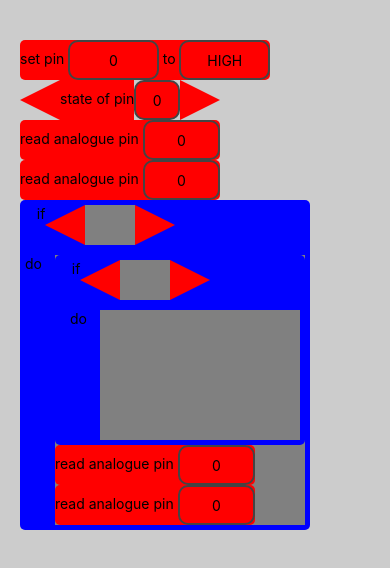
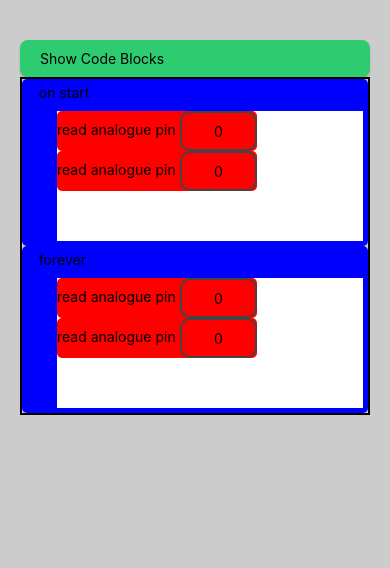
Before and after one commit to mounilsankar/BlockDuino, a React Native app: screen /Code in a window 390 px wide. Shown: the top 568 px of the page. Built offline with nearby package versions, Linux system fonts and the light colour scheme.

Commit message:
Added Button

```diff
--- a/App.js
+++ b/App.js
@@ -51,14 +51,19 @@ export default function App() {
   const [zones, setZones] = React.useState([
     {
       id: 6,
-      text: "if", type:"big", layout: null,
-      items: [{ id: 5, type:"big", text: "if",
-          items: [
-            { id: 7, type:"small", text: "setPin", layout: null},
-            { id: 8, type:"small", layout: null, text: "stateOfPin" },]
-     },
-     { id: 9, type:"small", layout: null, text: "readAnalogPin" },
-    { id: 10, type:"small", layout: null, text: "readAnalogPin" },
+      text: "on start", type:"big",
+      items: [
+     { id: 9, type:"small", text: "readAnalogPin" },
+    { id: 10, type:"small", text: "readAnalogPin" },
+
+    ],
+    },
+    {
+      id: 11,
+      text: "forever", type:"big",
+      items: [
+     { id: 9, type:"small", text: "readAnalogPin" },
+    { id: 10, type:"small", text: "readAnalogPin" },
 
     ],
     },
@@ -99,9 +104,18 @@ export default function App() {
             <Text stylae={styles.dragZoneTextStyle}>{zone.text}</Text>
             {children}
           </View>*/
-          <CustomBigBlock style={{
-            backgroundColor: hover ? "#E2E2E2" : "#FFF",
-          }}id={zone.text} children={children}/>
+          <View style={styles.bigBlock}>
+          <View style={{flexDirection:"row",padding:5}}>
+              <Text>   {zone.text} </Text>
+          </View>
+          <View style={{flexDirection:"row",padding:5,justifyContent:"flex-end",alignContent:"center"}}>
+              <Text style={{width:30}}>  </Text>
+              <View style={[{flexDirection:"column",flex:1,backgroundColor: hover ? "#E2E2E2" : "#FFF",minHeight:130,minWidth:200}]}>{children}</View>
+          </View>
+          </View>
+          /*<CustomBigBlock  style={{
+            ...styles.dragZoneStyle,backgroundColor: hover ? "#E2E2E2" : "#FFF",
+          }} children={children} cid={zone.text}/>*/
         );
       }}
     />
@@ -109,6 +123,14 @@ export default function App() {
 }
 
 const styles = StyleSheet.create({
+  bigBlock:{
+    borderRadius:5,
+    flexDirection:"column",
+    justifyContent:"flex-start",
+    minWidth:250,
+    minHeight:100,
+    backgroundColor:"blue"
+},
   container: {
     flex: 1,
   },
@@ -126,8 +148,10 @@ const styles = StyleSheet.create({
     alignItems: "center",
   },
   zonesContainerStyle: {
-    flexDirection: "row",
+    flexDirection: "column",
     flexWrap: "wrap",
+    borderColor:"black",
+    borderWidth:2,
     justifyContent: "space-between",
   },
   dragItemStyle: {
@@ -149,9 +173,9 @@ const styles = StyleSheet.create({
     borderColor: "#F39200",
     borderWidth: 1,
     width: "47%",
-    padding: 15,
+    //padding: 15,
     minHeight: 130,
-    marginVertical: 15,
+    //marginVertical: 15,
   },
   dragZoneTextStyle: {
     position: "absolute",
@@ -161,7 +185,6 @@ const styles = StyleSheet.create({
     top: "50%",
   },
 });
-
 
 
 /*import React, {useCallback, useEffect, useMemo, useRef} from 'react';
--- a/src/components/CustomBigBlock/CustomBigBlock.js
+++ b/src/components/CustomBigBlock/CustomBigBlock.js
@@ -11,20 +11,17 @@ class CustomBigBlock extends Component {
         }
     }
     render(){
-        const {id,children} = this.props;
+        const {id,children,style} = this.props;
         switch(id){
           case "onStart":
             return(
               <View style={[styles.bigBlock,{flexDirection:"column"}]}>
                 <View style={{flexDirection:"row",padding:5}}>
                     <Text>   on start</Text>
-                    <TriangleLeft/>
-                    <View style={{backgroundColor:"gray",width:50,height:40}}/>
-                    <TriangleRight/>
                 </View>
                 <View style={{flexDirection:"row",padding:5,justifyContent:"flex-end",alignContent:"center"}}>
                     <Text style={{width:30}}>  </Text>
-                    <View style={{flexDirection:"column",backgroundColor:"gray",minHeight:130,minWidth:200}}>{children}</View>
+                    <View style={[{flexDirection:"column",backgroundColor:"gray",minHeight:130,minWidth:200},style]}>{children}</View>
                 </View>
             </View>
             );
@@ -39,7 +36,7 @@ class CustomBigBlock extends Component {
                   </View>
                   <View style={{flexDirection:"row",padding:5,justifyContent:"flex-end",alignContent:"center"}}>
                       <Text style={{width:30}}>do</Text>
-                      <View style={{flexDirection:"column",backgroundColor:"gray",minHeight:130,minWidth:200}}>{children}</View>
+                      <View style={[{flexDirection:"column",backgroundColor:"gray",minHeight:130,minWidth:200},style]}>{children}</View>
                   </View>
               </View>
           );
@@ -47,13 +44,10 @@ class CustomBigBlock extends Component {
             <View style={[styles.bigBlock,{flexDirection:"column"}]}>
                 <View style={{flexDirection:"row",padding:5}}>
                     <Text>   on start</Text>
-                    <TriangleLeft/>
-                    <View style={{backgroundColor:"gray",width:50,height:40}}/>
-                    <TriangleRight/>
                 </View>
                 <View style={{flexDirection:"row",padding:5,justifyContent:"flex-end",alignContent:"center"}}>
                     <Text style={{width:30}}>  </Text>
-                    <View style={{flexDirection:"column",backgroundColor:"gray",minHeight:130,minWidth:200}}>{children}</View>
+                    <View style={[{flexDirection:"column",backgroundColor:"gray",minHeight:130,minWidth:200},style]}>{children}</View>
                 </View>
             </View>
 
@@ -77,6 +71,7 @@ const styles = StyleSheet.create ({
         flexDirection:"row",
         justifyContent:"flex-start",
         minWidth:250,
+        minHeight:100,
         backgroundColor:"blue"
     },
     numberBlock:{
--- a/src/components/CustomSmallBlock/CustomSmallBlock.js
+++ b/src/components/CustomSmallBlock/CustomSmallBlock.js
@@ -6,7 +6,7 @@ class CustomSmallBlock extends Component {
     constructor(props) {
       super(props);
       this.state = {
-        options: ['0', '1', '2', '3', '4', '5', '9', '10', '12', '13', '14', '15', 'A0'],
+        options: [0, 1, 2, 3, 4, 5, 9, 10, 12, 13, 14, 15, 17],
         selected: "",
         items: [],
         options2: ['HIGH', 'LOW'],
--- a/src/lib/DragAndDrop.tsx
+++ b/src/lib/DragAndDrop.tsx
@@ -1,5 +1,5 @@
 import React, { ReactElement } from "react";
-import { PanResponderGestureState, ScrollView, ViewStyle } from "react-native";
+import { PanResponderGestureState, ScrollView, ViewStyle ,Text, TouchableOpacity} from "react-native";
 import Container, {
   ContainerProps,
   ContainerState,
@@ -8,6 +8,7 @@ import Container, {
 } from "./Container";
 import ItemsContainer from "./ItemsContainer";
 import ZonesContainer from "./ZonesContainer";
+import { isVisible } from "blockly/core/tooltip";
 interface DragAndDropState extends ContainerState {
   items: any[];
   zones: any[];
@@ -22,6 +23,7 @@ interface DragAndDropState extends ContainerState {
     height: number;
   } | null;
   itemsContainerLayout: LayoutProps | null;
+  isVisible: boolean;
 }
 interface DragAndDropProps extends ContainerProps {
   items: any[];
@@ -50,6 +52,7 @@ interface DragAndDropProps extends ContainerProps {
   itemsInZoneDisplay?: Display;
   itemsNumCollumns?: number;
   itemsInZoneNumCollumns?: number;
+
 }
 
 const PERCENT = 0.15;
@@ -66,15 +69,16 @@ class DragAndDrop extends Container<DragAndDropProps, DragAndDropState> {
     itemsContainerLayout: null,
     addedHeight: 0,
     mounted: false,
+    isVisible: false,
   };
   timeout: any | null = null;
   ref = React.createRef<ScrollView>();
 
   UNSAFE_componentWillReceiveProps(nextProps: DragAndDropProps) {
     const newState: { items?: any[]; zones?: any[] } = {};
-    if (nextProps.items !== this.props.items) {
+    /*if (nextProps.items !== this.props.items) {
       newState.items = nextProps.items;
-    }
+    }*/
     if (nextProps.zones !== this.props.zones) {
       newState.zones = nextProps.zones;
       for (let zone of newState.zones) {
@@ -289,6 +293,11 @@ class DragAndDrop extends Container<DragAndDropProps, DragAndDropState> {
     return false;
   };
 
+  toggleComponent = () => {
+    this.setState((prevState) => ({
+      isVisible: !prevState.isVisible,
+    }));
+  };
   render() {
     const {
       itemKeyExtractor,
@@ -316,6 +325,7 @@ class DragAndDrop extends Container<DragAndDropProps, DragAndDropState> {
       otherStyle.zIndex = 2;
       otherStyle.elevation = 2;
     }
+
     return (
       //@ts-ignore
       <ScrollView
@@ -336,7 +346,18 @@ class DragAndDrop extends Container<DragAndDropProps, DragAndDropState> {
         onLayout={(e) => this.onSetLayout(e)}
       >
         {headerComponent}
-        <ItemsContainer
+        <TouchableOpacity style={{backgroundColor: '#2ecc71',
+    paddingVertical: 10,
+    paddingHorizontal: 20,
+    borderRadius: 8,
+    shadowColor: '#000',
+    shadowOffset: { width: 0, height: 2 },
+    shadowOpacity: 0.2,
+    shadowRadius: 2,
+    elevation: 3,}}onPress={this.toggleComponent}>
+          <Text>{this.state.isVisible? "Hide Code Blocks" :"Show Code Blocks"}</Text>
+        </TouchableOpacity>
+        {this.state.isVisible && <ItemsContainer
           itemsContainerStyle={itemsContainerStyle}
           dragging={dragging}
           itemKeyExtractor={itemKeyExtractor}
@@ -353,7 +374,7 @@ class DragAndDrop extends Container<DragAndDropProps, DragAndDropState> {
           itemsContainerHeightFixe={itemsContainerHeightFixe}
           onDrag={this.onDrag}
           items={items}
-        />
+        />}
         <ZonesContainer
           renderZone={renderZone}
           zones={zones}
--- a/src/lib/ZonesContainer.tsx
+++ b/src/lib/ZonesContainer.tsx
@@ -7,6 +7,7 @@ import Container, {
   LayoutProps,
 } from "./Container";
 import DragZOne from "./DragZone";
+import { ScrollView } from "react-native-gesture-handler";
 
 interface ZonesContainerState extends ContainerState {
   layout: LayoutProps;
--- /dev/null
+++ b/src/screens/CodeScreen/index.js
@@ -0,0 +1 @@
+export { default } from './CodeScreen';
```
Also changed, not shown: src/screens/CodeScreen/CodeScreen.js (added, +150 -0 lines), tsconfig.json (indentation only).
